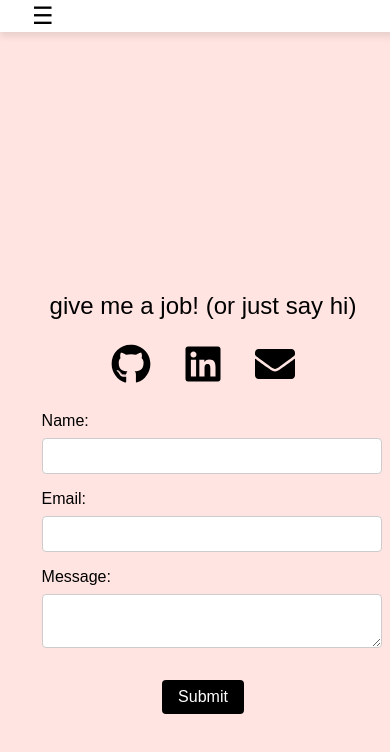
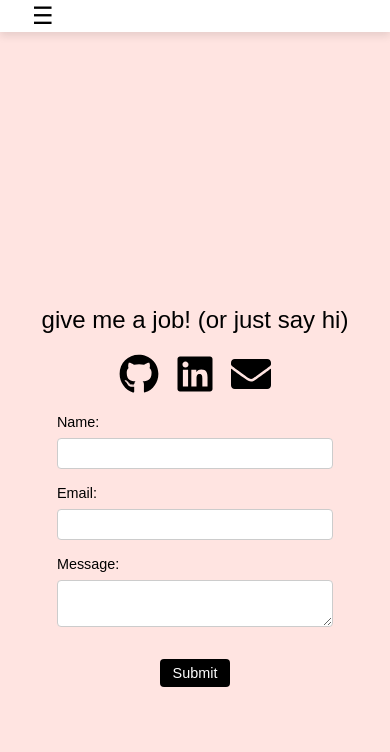
Before and after one commit to shrutivasave/shrutivasave, a React (Create React App) app: page /shrutivasave/contact in a window 390 px wide. Shown: the top 752 px of the page. Built offline with nearby package versions, Linux system fonts and the light colour scheme.

Commit message:
mobile view fix commit

```diff
--- a/public/index.html
+++ b/public/index.html
@@ -2,14 +2,14 @@
 <html lang="en">
   <head>
     <meta charset="utf-8" />
-    <link rel="icon" href="%PUBLIC_URL%/favicon.ico" />
+    <link rel="icon" href="%PUBLIC_URL%/discoball.ico" />
     <meta name="viewport" content="width=device-width, initial-scale=1" />
     <meta name="theme-color" content="#000000" />
     <meta
       name="description"
       content="Web site created using create-react-app"
     />
-    <link rel="apple-touch-icon" href="%PUBLIC_URL%/logo192.png" />
+    <link rel="apple-touch-icon" href="%PUBLIC_URL%/discoball.png" />
     <!--
       manifest.json provides metadata used when your web app is installed on a
       user's mobile device or desktop. See https://developers.google.com/web/fundamentals/web-app-manifest/
@@ -24,7 +24,7 @@
       work correctly both with client-side routing and a non-root public URL.
       Learn how to configure a non-root public URL by running `npm run build`.
     -->
-    <title>React App</title>
+    <title>shruti dot com</title>
   </head>
   <body>
     <noscript>You need to enable JavaScript to run this app.</noscript>
--- a/src/App.css
+++ b/src/App.css
@@ -94,6 +94,7 @@ h1 {
 
   main {
     padding: 0.5rem;
+    padding-bottom: 20px; /*new*/
   }
 }
 @supports (-moz-appearance:none) {
--- a/src/components/Skills.css
+++ b/src/components/Skills.css
@@ -6,7 +6,7 @@
 .skills-container {
   display: flex;
   flex-wrap: wrap;
-  justify-content: center;
+  justify-content: center; /* Center align the bubbles */
   gap: 1rem;
 }
 
@@ -14,14 +14,16 @@
   display: flex;
   justify-content: center;
   align-items: center;
-  background-color: #4caf50; /* Green background */
-  color: white; /* White text */
-  border-radius: 50%; /* Make it a circle */
+  background-color: #4caf50;
+  color: white;
+  border-radius: 50%;
   text-align: center;
   font-size: 1rem;
   transition: transform 0.3s;
   cursor: pointer;
-  overflow: hidden; /* Ensure text doesn't overflow */
+  overflow: hidden;
+  width: 100px;
+  height: 100px;
 }
 
 .skill-bubble:hover {
@@ -31,30 +33,32 @@
 /* Media Queries for Responsiveness */
 @media (max-width: 768px) {
   .skills {
-    padding: 1rem; /* Reduce padding for smaller screens */
+    padding-top: 40px;
+    padding: 1rem;
   }
 
   .skills-container {
-    gap: 0.5rem; /* Reduce gap between bubbles for smaller screens */
+    gap: 0.5rem;
   }
 
   .skill-bubble {
-    width: auto !important;
-    height: auto !important;
-    padding: 1rem;
-    font-size: 0.8rem; /* Adjust font size for smaller screens */
+    width: 80px;
+    height: 80px;
+    font-size: 0.8rem;
   }
 }
 
 @media (max-width: 480px) {
   .skills-container {
     flex-direction: column;
+    padding-top: 40px;
+    align-items: center;
   }
 
   .skill-bubble {
     margin: 0.5rem 0;
-    width: 70% !important; /* Adjust width to fit within screen */
-    height: auto !important;
-    font-size: 0.8rem; /* Adjust font size for smaller screens */
+    width: 70px;
+    height: 70px;
+    font-size: 0.8rem;
   }
 }
--- a/src/components/StuffIBuilt.css
+++ b/src/components/StuffIBuilt.css
@@ -37,6 +37,11 @@
   line-height: 1.5;
 }
 
+.project a {
+  font-size: 1rem;
+  line-height: 1.5;
+}
+
 /* Media Queries for Responsiveness */
 @media (max-width: 768px) {
   .stuff-i-built {
@@ -62,6 +67,9 @@
   }
 
   .project p {
+    font-size: 0.875rem;
+  }
+  .project a {
     font-size: 0.875rem;
   }
 }
@@ -92,4 +100,7 @@
   .project p {
     font-size: 0.75rem;
   }
+  .project a {
+    font-size: 0.75rem;
+  }
 }
--- a/src/components/aboutme.jsx
+++ b/src/components/aboutme.jsx
@@ -9,7 +9,7 @@ const AboutMe = () => {
       <div className="about-me-description">
         <h2>hi! i am shruti.</h2>
         <p>
-          i observe the world and try to create beautiful things. at the moment i live in upstate ny and study cs. i like ai and ml bc it allows me to think abstractly.
+          i observe the world and try to create beautiful things. at the moment i live in upstate ny and study cs. my strengths are being able to think abstractly and creatively. my interests are ai/ml, films, music and art.
         </p>
       </div>
     </div>
--- a/src/components/header.css
+++ b/src/components/header.css
@@ -1,3 +1,16 @@
+/* Reset default margins and paddings */
+html, body {
+  margin: 0;
+  padding: 0;
+  width: 100%;
+  overflow-x: hidden; /* Prevent horizontal scrolling */
+}
+
+/* Ensure box-sizing includes padding and border in the element's total width and height */
+* {
+  box-sizing: border-box;
+}
+
 header {
   width: 100%;
   background-color: rgb(255, 255, 255);
--- a/src/components/header.jsx
+++ b/src/components/header.jsx
@@ -8,7 +8,10 @@ const Header = () => {
     const toggleMenu = () => {
         setIsOpen(!isOpen);
     };
-
+    /*edit to close header on mobile*/
+    const closeMenu = () => {
+        setIsOpen(false);
+    };
     return (
         <header>
             <div className="nav-container">
@@ -17,12 +20,12 @@ const Header = () => {
                 </div>
                 <nav className={isOpen ? "open" : ""}>
                     <ul>
-                        <li><Link to="/">home</Link></li>
-                        <li><Link to="/about">about me</Link></li>
-                        <li><Link to="/work-experience">work experience</Link></li>
-                        <li><Link to="/projects">projects</Link></li>
-                        <li><Link to="/skills">skills</Link></li>
-                        <li><Link to="/contact">contact</Link></li>
+                        <li><Link to="/" onClick={closeMenu}>home</Link></li>
+                        <li><Link to="/about" onClick={closeMenu}>about me</Link></li>
+                        <li><Link to="/work-experience" onClick={closeMenu}>work experience</Link></li>
+                        <li><Link to="/projects" onClick={closeMenu}>projects</Link></li>
+                        <li><Link to="/skills" onClick={closeMenu}>skills</Link></li>
+                        <li><Link to="/contact" onClick={closeMenu}>contact</Link></li>
                     </ul>
                 </nav>
             </div>
--- a/src/components/skills.jsx
+++ b/src/components/skills.jsx
@@ -7,6 +7,7 @@ const skills = [
   { name: 'CSS', proficiency: 75 },
   { name: 'HTML', proficiency: 80 },
   { name: 'Node.js', proficiency: 70 },
+  { name: 'DevOPs', proficiency: 100 },
   { name: 'Python', proficiency: 100 },
   { name: 'Git', proficiency: 100 },
   { name: 'Java', proficiency: 90 },
@@ -25,7 +26,8 @@ const skills = [
   { name: 'AWS', proficiency: 60 },
   { name: 'Docker', proficiency: 75 },
   { name: 'AS400', proficiency: 100 },
-  { name: 'GCP', proficiency: 70 }
+  { name: 'GCP', proficiency: 70 },
+  { name: 'JIRA', proficiency: 100 }
 ];
 
 const Skills = () => {
--- a/src/components/talk2me.css
+++ b/src/components/talk2me.css
@@ -2,8 +2,10 @@
   text-align: center;
   padding: 2rem;
 }
-  h2 { font-weight: normal; }
 
+h2 {
+  font-weight: normal;
+}
 
 .icons {
   margin: 1.5rem 0;
@@ -56,3 +58,39 @@
 .contact-form button:hover {
   background-color: #707070;
 }
+
+/* Media Queries for Responsiveness */
+@media (max-width: 768px) {
+  .contact-us {
+    padding: 1rem;
+  }
+
+  .contact-form {
+    max-width: 90%;
+  }
+}
+
+@media (max-width: 480px) {
+  .icons {
+    margin: 1rem 0;
+  }
+
+  .icons a {
+    margin: 0 0.5rem;
+  }
+
+  .contact-form label {
+    font-size: 0.9rem;
+  }
+
+  .contact-form input,
+  .contact-form textarea {
+    padding: 0.4rem;
+    font-size: 0.9rem;
+  }
+
+  .contact-form button {
+    padding: 0.4rem 0.8rem;
+    font-size: 0.9rem;
+  }
+}
```
Also changed, not shown: src/components/stuffibuilt.jsx (+9 -2 lines), public/discoball.png (added). Lines whose indentation alone changed are shown as unchanged.
